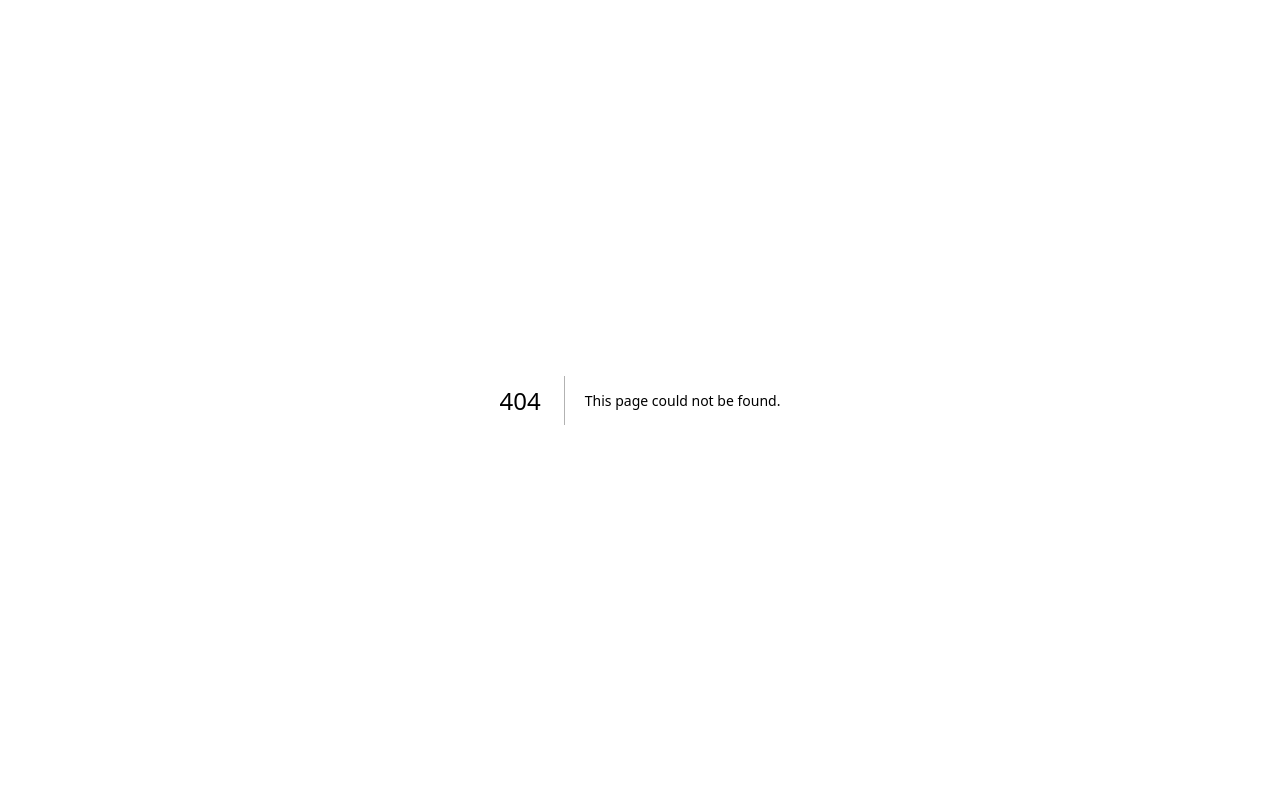
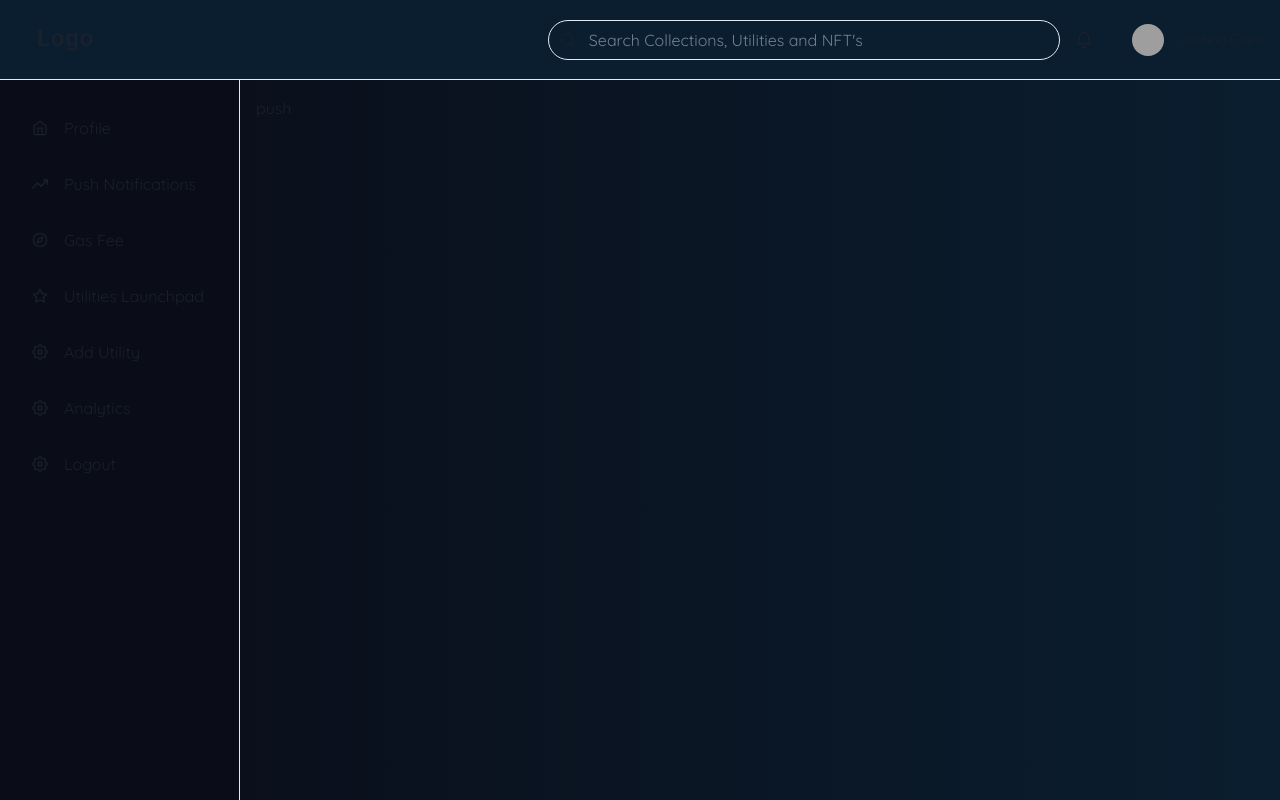
Before and after one commit to lazyfuhrer/strive-network-task, a Next.js app: page /push in a window 1280 px wide. Before the commit this address had no page. Built offline with nearby package versions, Linux system fonts and the light colour scheme; grey boxes are pictures that could not be loaded.

Commit message:
feat: created profile page

```diff
--- a/package.json
+++ b/package.json
@@ -23,6 +23,7 @@
     "next": "13.4.19",
     "react": "18.2.0",
     "react-dom": "18.2.0",
+    "react-icons": "^4.10.1",
     "typescript": "5.2.2"
   }
 }
--- /dev/null
+++ b/src/components/Layout.tsx
@@ -0,0 +1,224 @@
+'use client'
+
+import {
+  IconButton,
+  Avatar,
+  Box,
+  CloseButton,
+  Flex,
+  HStack,
+  VStack,
+  Icon,
+  useColorModeValue,
+  Text,
+  Drawer,
+  DrawerContent,
+  useDisclosure,
+  BoxProps,
+  FlexProps,
+  Menu,
+  MenuButton,
+  Input,
+  Spacer,
+  InputLeftElement,
+  InputGroup
+} from '@chakra-ui/react'
+import {
+  FiHome,
+  FiTrendingUp,
+  FiCompass,
+  FiStar,
+  FiSettings,
+  FiMenu,
+  FiBell,
+  FiSearch
+} from 'react-icons/fi'
+import { IconType } from 'react-icons'
+
+interface LinkItemProps {
+  name: string
+  icon: IconType
+}
+
+interface NavItemProps extends FlexProps {
+  icon: IconType
+  children: React.ReactNode
+}
+
+interface MobileProps extends FlexProps {
+  onOpen: () => void
+}
+
+interface SidebarProps extends BoxProps {
+  onClose: () => void
+}
+
+const LinkItems: Array<LinkItemProps> = [
+  { name: 'Profile', icon: FiHome },
+  { name: 'Push Notifications', icon: FiTrendingUp },
+  { name: 'Gas Fee', icon: FiCompass },
+  { name: 'Utilities Launchpad', icon: FiStar },
+  { name: 'Add Utility', icon: FiSettings },
+  { name: 'Analytics', icon: FiSettings },
+  { name: 'Logout', icon: FiSettings },
+]
+
+const SidebarContent = ({ onClose, ...rest }: SidebarProps) => {
+  return (
+    <Box
+      transition="3s ease"
+      bg="#0A0C17"
+      borderRight="1px"
+      borderRightColor={useColorModeValue('gray.200', 'gray.700')}
+      w={{ base: 'full', md: 60 }}
+      pos="fixed"
+      h="100vh"
+      mt={{ base: 0, md: 20 }}
+      {...rest}>
+      <Flex h={{base: '20', md: '5'}} alignItems="center" mx="8" justifyContent="space-between">
+        <CloseButton display={{ base: 'flex', md: 'none' }} onClick={onClose} />
+      </Flex>
+      {LinkItems.map((link) => (
+        <NavItem key={link.name} icon={link.icon}>
+          {link.name}
+        </NavItem>
+      ))}
+    </Box>
+  )
+}
+
+const NavItem = ({ icon, children, ...rest }: NavItemProps) => {
+  return (
+    <Box
+      as="a"
+      href="#"
+      style={{ textDecoration: 'none' }}
+      _focus={{ boxShadow: 'none' }}>
+      <Flex
+        align="center"
+        p="4"
+        mx="4"
+        borderRadius="lg"
+        role="group"
+        cursor="pointer"
+        _hover={{
+          bg: '#0A1E2F',
+        }}
+        {...rest}>
+        {icon && (
+          <Icon
+            mr="4"
+            fontSize="16"
+            _groupHover={{
+              color: 'white',
+            }}
+            as={icon}
+          />
+        )}
+        {children}
+      </Flex>
+    </Box>
+  )
+}
+
+const MobileNav = ({ onOpen, ...rest }: MobileProps) => {
+    return (
+      <Flex
+        px={{ base: 4, md: 4 }}
+        height="20"
+        alignItems="center"
+        bg="#0A1E2F"
+        justifyContent={{ base: "space-between", md: "flex-end" }}
+        borderBottomWidth="1px"
+        // borderBottomColor={useColorModeValue("#0A0C17", "#0A1E2F")}
+        {...rest}
+      >
+        <IconButton
+          display={{ base: "flex", md: "none" }}
+          onClick={onOpen}
+          variant="outline"
+          aria-label="open menu"
+          icon={<FiMenu />}
+        />
+
+        <Text
+          flex={1}
+          display="flex"
+          fontSize="2xl"
+          fontFamily="monospace"
+          fontWeight="bold"
+          ml={5}
+          justifySelf="flex-start"
+        >
+          Logo
+        </Text>
+
+        <Box flex={1}>
+            <InputGroup>
+                <InputLeftElement pointerEvents="none" fontSize={'20px'} alignSelf="center" p={3}>
+                <FiSearch color="gray.300"/>
+                </InputLeftElement>
+                <Input size="md" borderRadius={20} placeholder="Search Collections, Utilities and NFT's" />
+            </InputGroup>
+        </Box>
+
+        <HStack spacing={{ base: "0", md: "6" }} justifySelf="flex-end">
+          <IconButton
+            size="lg"
+            variant="ghost"
+            aria-label="open menu"
+            icon={<FiBell />}
+          />
+          <Flex alignItems={"center"}>
+            <Menu>
+              <MenuButton py={2} transition="all 0.3s" _focus={{ boxShadow: "none" }}>
+                <HStack>
+                  <Avatar
+                    size={"sm"}
+                    src={
+                      "https://images.unsplash.com/photo-1619946794135-5bc917a27793?ixlib=rb-0.3.5&q=80&fm=jpg&crop=faces&fit=crop&h=200&w=200&s=b616b2c5b373a80ffc9636ba24f7a4a9"
+                    }
+                  />
+                  <VStack
+                    display={{ base: "none", md: "flex" }}
+                    alignItems="flex-start"
+                    spacing="1px"
+                    ml="2"
+                  >
+                    <Text fontSize="sm">Justina Clark</Text>
+                  </VStack>
+                </HStack>
+              </MenuButton>
+            </Menu>
+          </Flex>
+        </HStack>
+      </Flex>
+    );
+  };
+
+
+export default function Layout ({ children } : any) {
+  const { isOpen, onOpen, onClose } = useDisclosure()
+
+  return (
+    <Box minH="100vh" backgroundImage={"linear-gradient(to right,#0A0C17, #0A1E2F)"}>
+      <SidebarContent onClose={() => onClose} display={{ base: 'none', md: 'block' }} />
+      <Drawer
+        isOpen={isOpen}
+        placement="left"
+        onClose={onClose}
+        returnFocusOnClose={false}
+        onOverlayClick={onClose}
+        size="full">
+        <DrawerContent>
+          <SidebarContent onClose={onClose} />
+        </DrawerContent>
+      </Drawer>
+      {/* mobilenav */}
+      <MobileNav onOpen={onOpen} />
+      <Box ml={{ base: 0, md: 60 }} p="4">
+        {children}
+      </Box>
+    </Box>
+  )
+};
--- a/src/pages/_app.tsx
+++ b/src/pages/_app.tsx
@@ -1,6 +1,17 @@
+import { Quicksand } from 'next/font/google';
+import Layout from '@/components/Layout';
 import '@/styles/globals.css'
+import { ChakraProvider } from '@chakra-ui/react'
 import type { AppProps } from 'next/app'
 
+const quicksand = Quicksand({ subsets: ['latin'] })
+
 export default function App({ Component, pageProps }: AppProps) {
-  return <Component {...pageProps} />
-}
+  return (
+    <ChakraProvider>
+      <main className={quicksand.className}>
+        <Layout children={<Component {...pageProps} />} />
+      </main>
+    </ChakraProvider>
+  );
+};
--- /dev/null
+++ b/src/pages/push.tsx
@@ -0,0 +1,9 @@
+import { Text } from '@chakra-ui/react'
+
+export default function Push() {
+  return (
+    <>
+        <Text>push</Text>
+    </>
+  )
+};
```
Also changed, not shown: src/pages/index.tsx (+143 -105 lines), public/icons/profile.svg (added), src/components/Navbar.tsx (added), src/components/Sidebar.tsx (added), 1 other file (tests, documents, lock files or other folders).
